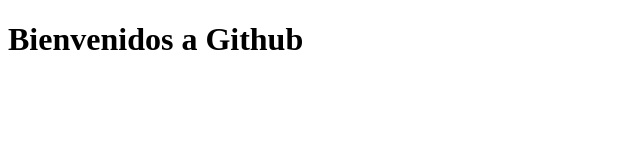
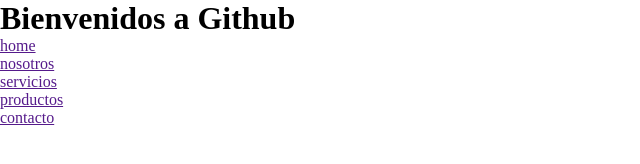
Before and after one commit to juliagreppi/juliagreppi, a plain HTML site: page index.html in a window 1280 px wide. Shown: the whole page, without its empty margins (0-640 px from the left). Drawn offline with Linux system fonts and the light colour scheme.

Commit message:
creo mi header

```diff
--- a/estilos.css
+++ b/estilos.css
@@ -0,0 +1,4 @@
+*{
+    margin:0;
+    padding: 0;
+}
--- a/index.html
+++ b/index.html
@@ -9,5 +9,16 @@
 </head>
 <body>
     <h1>Bienvenidos a Github</h1>
+    <header>
+        <nav>
+            <ul>
+                <li><a href="">home</a></li>
+                <li><a href="">nosotros</a></li>
+                <li><a href="">servicios</a></li>
+                <li><a href="">productos</a></li>
+                <li><a href="">contacto</a></li>
+            </ul>
+        </nav>
+    </header>
 </body>
 </html>
```
